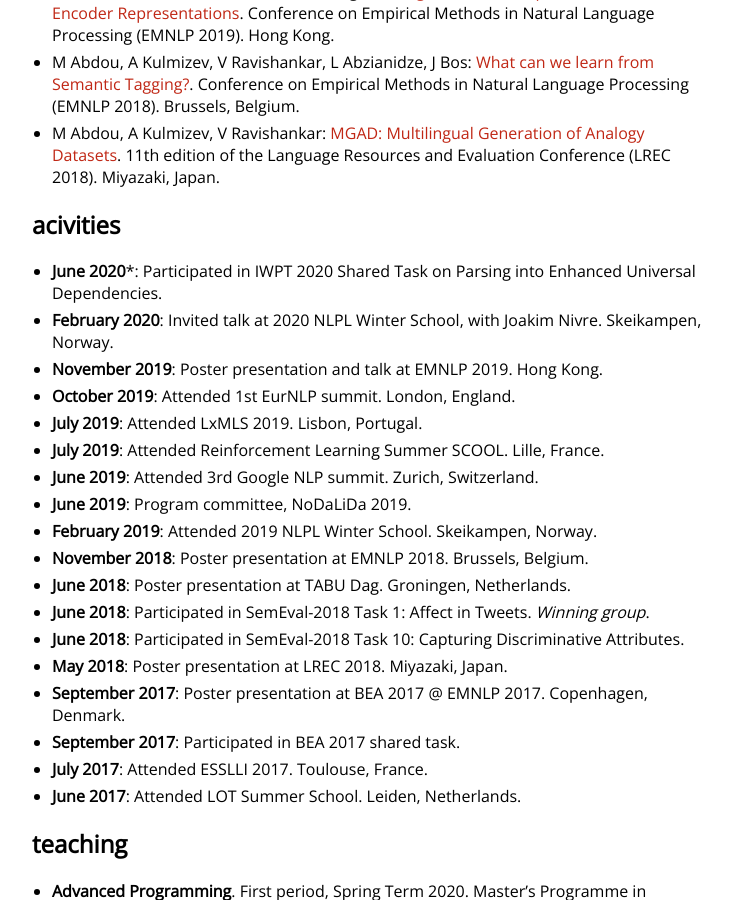
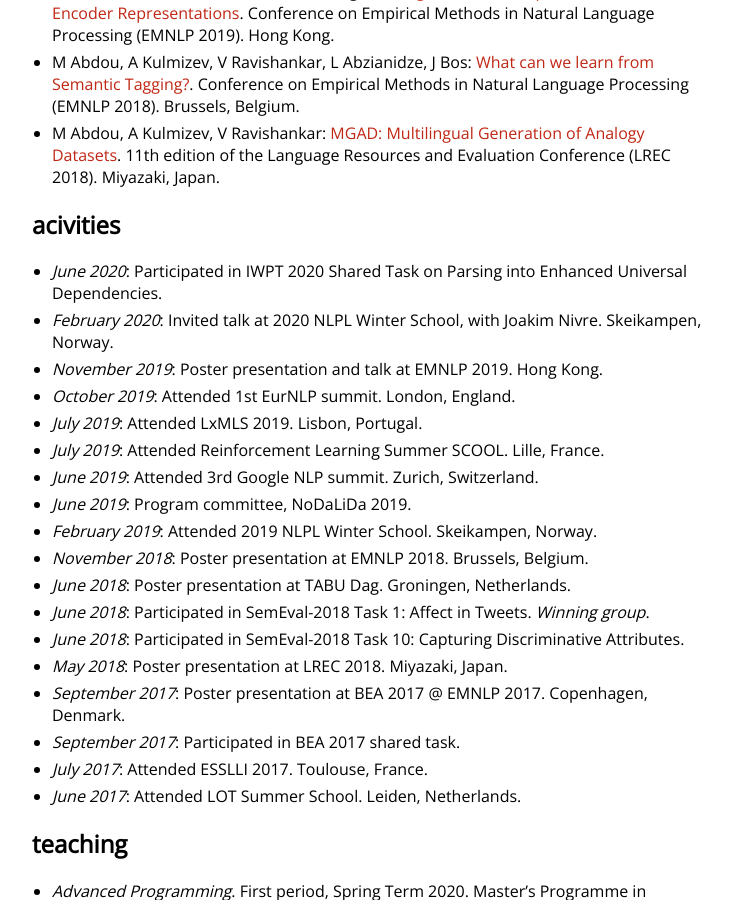
Before and after one commit to rutrastone/rutrastone.github.io, a Jekyll site: the page built from index.md, in a window 1280 px wide and 900 px high, scrolled down 595 px. Shown: the whole window, without its empty margins (258-990 px from the left). Built offline with Jekyll 4.4.1, drawn with Linux system fonts in a browser that asks for light colours; our own code applies the rules of GitHub Pages for plain Markdown files.

Commit message:
formatting

```diff
--- a/index.md
+++ b/index.md
@@ -26,29 +26,29 @@ I am a second-year PhD student in computational linguistics at Uppsala Universit
 
 ## acivities
 
-* **June 2020***: Participated in IWPT 2020 Shared Task on Parsing into Enhanced Universal Dependencies.
-* **February 2020**: Invited talk at 2020 NLPL Winter School, with Joakim Nivre. Skeikampen, Norway.
-* **November 2019**: Poster presentation and talk at EMNLP 2019. Hong Kong.
-* **October 2019**: Attended 1st EurNLP summit. London, England.
-* **July 2019**: Attended LxMLS 2019. Lisbon, Portugal.
-* **July 2019**: Attended Reinforcement Learning Summer SCOOL. Lille, France.
-* **June 2019**: Attended 3rd Google NLP summit. Zurich, Switzerland.
-* **June 2019**: Program committee, NoDaLiDa 2019.
-* **February 2019**: Attended 2019 NLPL Winter School. Skeikampen, Norway.
-* **November 2018**: Poster presentation at EMNLP 2018. Brussels, Belgium.
-* **June 2018**: Poster presentation at TABU Dag. Groningen, Netherlands.
-* **June 2018**: Participated in SemEval-2018 Task 1: Affect in Tweets. *Winning group*.
-* **June 2018**: Participated in SemEval-2018 Task 10: Capturing Discriminative Attributes.
-* **May 2018**: Poster presentation at LREC 2018. Miyazaki, Japan.
-* **September 2017**: Poster presentation at BEA 2017 @ EMNLP 2017. Copenhagen, Denmark.
-* **September 2017**: Participated in BEA 2017 shared task.
-* **July 2017**: Attended ESSLLI 2017. Toulouse, France.
-* **June 2017**: Attended LOT Summer School. Leiden, Netherlands.
+* *June 2020*: Participated in IWPT 2020 Shared Task on Parsing into Enhanced Universal Dependencies.
+* *February 2020*: Invited talk at 2020 NLPL Winter School, with Joakim Nivre. Skeikampen, Norway.
+* *November 2019*: Poster presentation and talk at EMNLP 2019. Hong Kong.
+* *October 2019*: Attended 1st EurNLP summit. London, England.
+* *July 2019*: Attended LxMLS 2019. Lisbon, Portugal.
+* *July 2019*: Attended Reinforcement Learning Summer SCOOL. Lille, France.
+* *June 2019*: Attended 3rd Google NLP summit. Zurich, Switzerland.
+* *June 2019*: Program committee, NoDaLiDa 2019.
+* *February 2019*: Attended 2019 NLPL Winter School. Skeikampen, Norway.
+* *November 2018*: Poster presentation at EMNLP 2018. Brussels, Belgium.
+* *June 2018*: Poster presentation at TABU Dag. Groningen, Netherlands.
+* *June 2018*: Participated in SemEval-2018 Task 1: Affect in Tweets. *Winning group*.
+* *June 2018*: Participated in SemEval-2018 Task 10: Capturing Discriminative Attributes.
+* *May 2018*: Poster presentation at LREC 2018. Miyazaki, Japan.
+* *September 2017*: Poster presentation at BEA 2017 @ EMNLP 2017. Copenhagen, Denmark.
+* *September 2017*: Participated in BEA 2017 shared task.
+* *July 2017*: Attended ESSLLI 2017. Toulouse, France.
+* *June 2017*: Attended LOT Summer School. Leiden, Netherlands.
 
 ## teaching
 
-* **Advanced Programming**. First period, Spring Term 2020. Master's Programme in Language Technology.
-* **Natural Language Processing**. Second Period, Fall Term 2019. Master's Programme in Language Technology.
+* *Advanced Programming*. First period, Spring Term 2020. Master's Programme in Language Technology.
+* *Natural Language Processing*. Second Period, Fall Term 2019. Master's Programme in Language Technology.
 
 <!-- 2. M Abdou, A Kulmizev, JG i Ametllé: [AffecThor at SemEval-2018 Task 1: A cross-linguistic approach to sentiment intensity quantification in tweets](http://www.aclweb.org/anthology/S18-1032); Proceedings of The 12th International Workshop on Semantic Evaluation (2018) -->
 <!-- 3. A Kulmizev, M Abdou, V Ravishankar, M Nissim: [Discriminator at SemEval-2018 Task 10: Minimally Supervised Discrimination](http://www.aclweb.org/anthology/S18-1167); Proceedings of The 12th International Workshop on Semantic Evaluation (2018) -->
```
